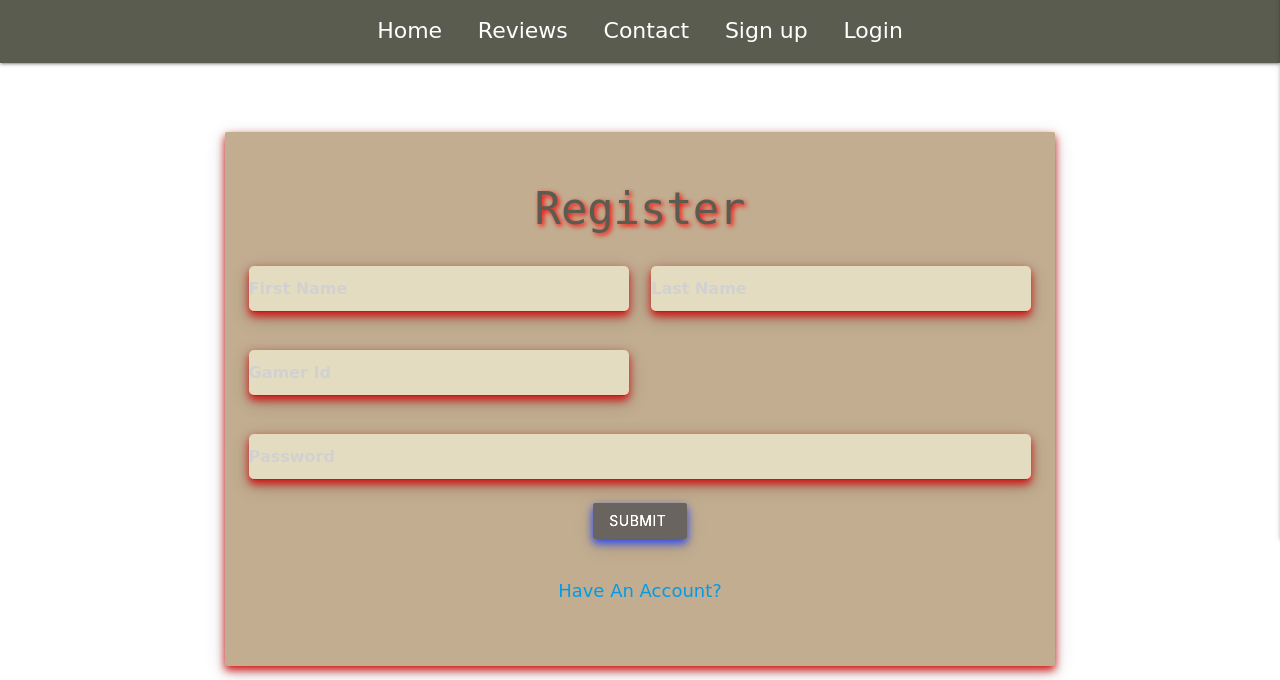
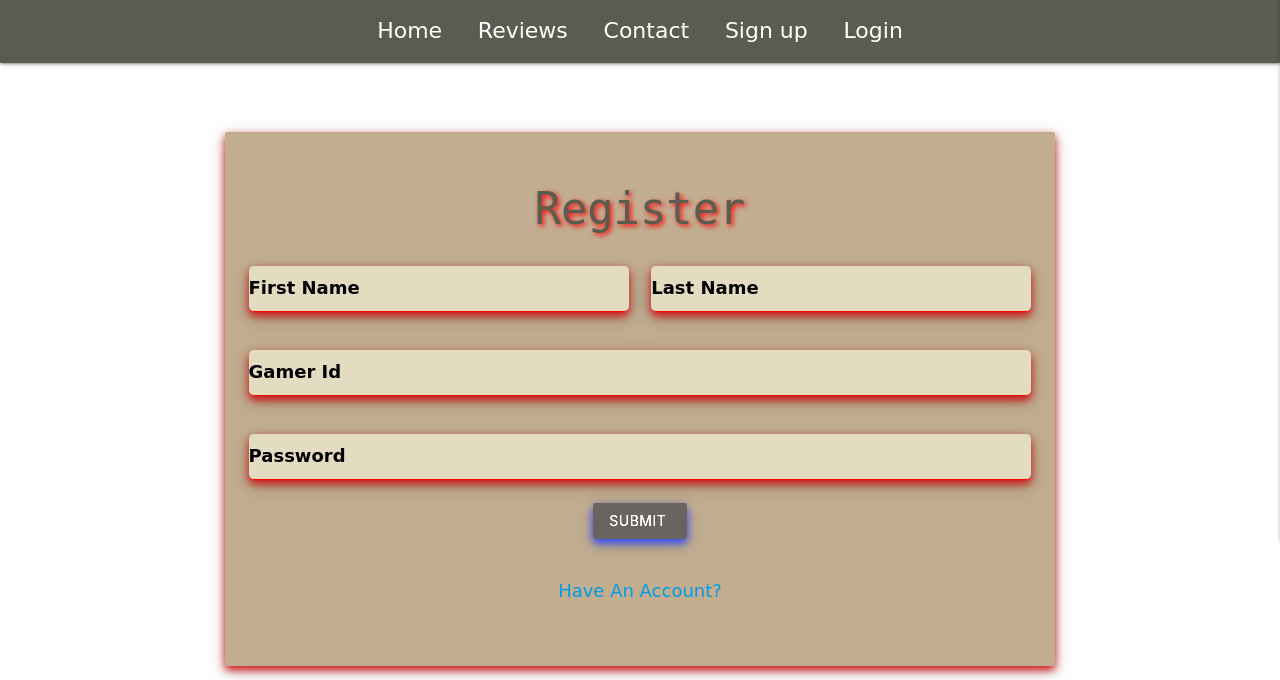
Before and after one commit to JJBR13/Justin-Brown-milestone-project-3, a Flask app: page /sign_up in a window 1280 px wide. Shown: the part 321-1001 px from the top of the page. Run offline with Flask 2, Linux system fonts and the light colour scheme; some libraries are stand-ins or nearby versions; some web fonts are replaced.

Commit message:
Fix placholder css & removed redundent css class from files

```diff
--- a/static/css/style.css
+++ b/static/css/style.css
@@ -128,7 +128,8 @@ nav.nav-center ul li a {
 
 /* ------------------------------------- Submit btn form */
 
-.placeholder-text {
+input::placeholder, .input-field>label {
+    color: black;
     font-family: 'Gruppo', cursive;
     font-size: 18px;
     font-weight: bold;
--- a/templates/edit_review.html
+++ b/templates/edit_review.html
@@ -13,13 +13,13 @@
         <!-- Game Name -->
         <div class="input-field col s6">
             <input value="{{ reviews.game_name }}" placeholder="Game Name" id="game_name" name="game_name"
-                class="input-bg" type="text" class="placeholder-text validate" required>
+                class="input-bg" type="text" class="validate" required>
         </div>
 
         <!-- console type (dropdown) -->
         <div class="row">
             <div class="input-field col s12 m6">
-                <select id="console_type" name="console_type" class="icons placeholder-text validate" required>
+                <select id="console_type" name="console_type" class="icons validate" required>
                     <option value="" disabled>Select Console</option>
                     {% for con in console %}
                     {% if con.console_type == reviews.console_type %}
@@ -62,7 +62,7 @@
         <div class="row">
             <div class="input-field col s12">
                 <textarea id="review_content" name="review_content" placeholder="Type Review Here"
-                    class="materialize-textarea placeholder-text">
+                    class="materialize-textarea">
                     {{- reviews.review_content -}}
                     </textarea>
             </div>
--- a/templates/login.html
+++ b/templates/login.html
@@ -11,12 +11,12 @@
                 <!-- Gamer ID -->
                 <div class="input-field col s12">
                     <input id="gamer_id" name="gamer_id" placeholder="Gamer Id" type="text" minlength="5" maxlength="20"
-                        pattern="^[a-zA-Z0-9]{5,15}$" class="validate placeholder-text" required>
+                        pattern="^[a-zA-Z0-9]{5,15}$" class="validate" required>
                 </div>
 
                 <!-- Password -->
                 <div class="input-field col s12">
-                    <input placeholder="Password" id="password" name="password" type="password" class="validate placeholder-text"  minlength="5"
+                    <input placeholder="Password" id="password" name="password" type="password" class="validate"  minlength="5"
                         required>
                 </div>
 
--- a/templates/sign_up.html
+++ b/templates/sign_up.html
@@ -10,21 +10,21 @@
 
                 <!-- First & Last name -->
                 <div class="input-field col s6">
-                    <input placeholder="First Name" id="first_name" name="first_name" type="text" class="validate placeholder-text" required>
+                    <input placeholder="First Name" id="first_name" name="first_name" type="text" class="validate" required>
                 </div>
                 <div class="input-field col s6">
-                    <input placeholder="Last Name" id="last_name"  name="last_name" type="text" class="validate placeholder-text">
+                    <input placeholder="Last Name" id="last_name"  name="last_name" type="text" class="validate">
                 </div>
 
                 <!-- Gamer ID -->
-                <div class="input-field col s6">
+                <div class="input-field col s12">
                     <input id="gamer_id" name="gamer_id" placeholder="Gamer Id" type="text" minlength="5" maxlength="20"
-                        pattern="^[a-zA-Z0-9]{5,15}$" class="validate placeholder-text" required>
+                        pattern="^[a-zA-Z0-9]{5,15}$" class="validate" required>
                 </div>
 
                 <!-- Password -->
                 <div class="input-field col s12">
-                    <input placeholder="Password" id="password" name="password" type="password" class="validate placeholder-text"  minlength="5"
+                    <input placeholder="Password" id="password" name="password" type="password" class="validate"  minlength="5"
                         required>
                 </div>
 
```
Also changed, not shown: templates/account.html (+7 -14 lines), templates/add_review.html (+4 -4 lines), templates/contact.html (+5 -4 lines).
